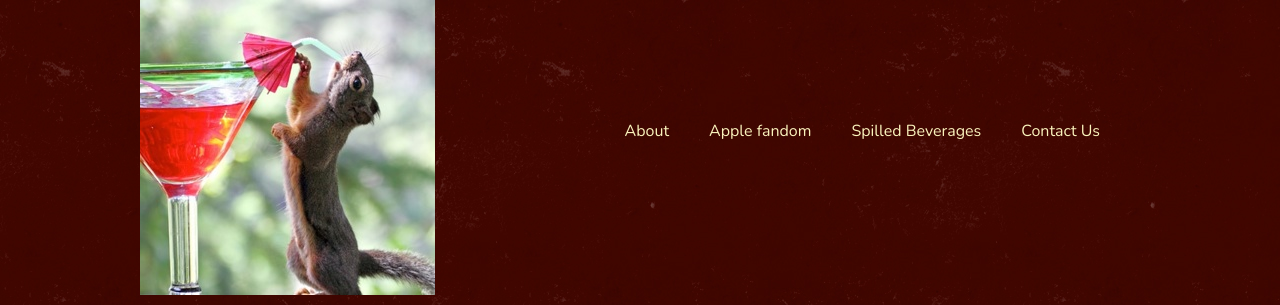
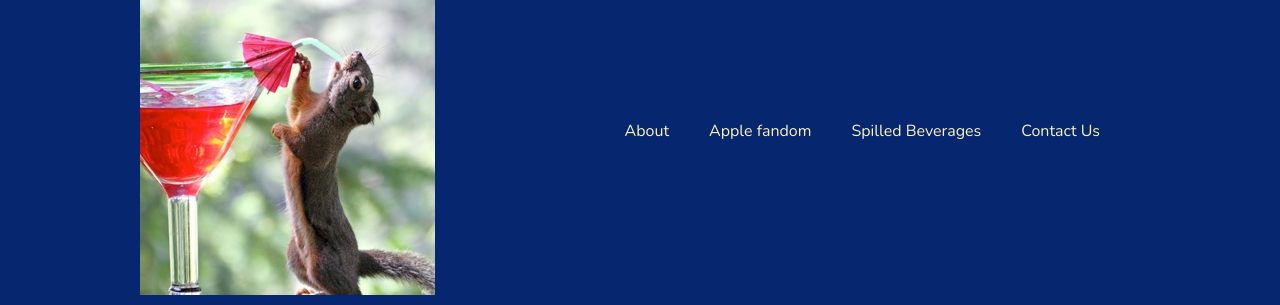
Before and after one commit to bmurphy1-devbootcamp/quirkiness, a plain HTML site: page index.html in a window 1280 px wide. Shown: the top 305 px of the page. Drawn offline with nearby package versions, Linux system fonts and the light colour scheme.

Commit message:
Changed backgroun color

```diff
--- a/css/style.css
+++ b/css/style.css
@@ -1,7 +1,7 @@
 body {
 	font-family: 'Nunito', sans-serif;
 	color: #FAF3BC;
-	background: #420600 url('img/bg-texture.jpg') repeat;
+	background: #06266F;
 }
 
 a {
```
Also changed, not shown: 2 other files.
